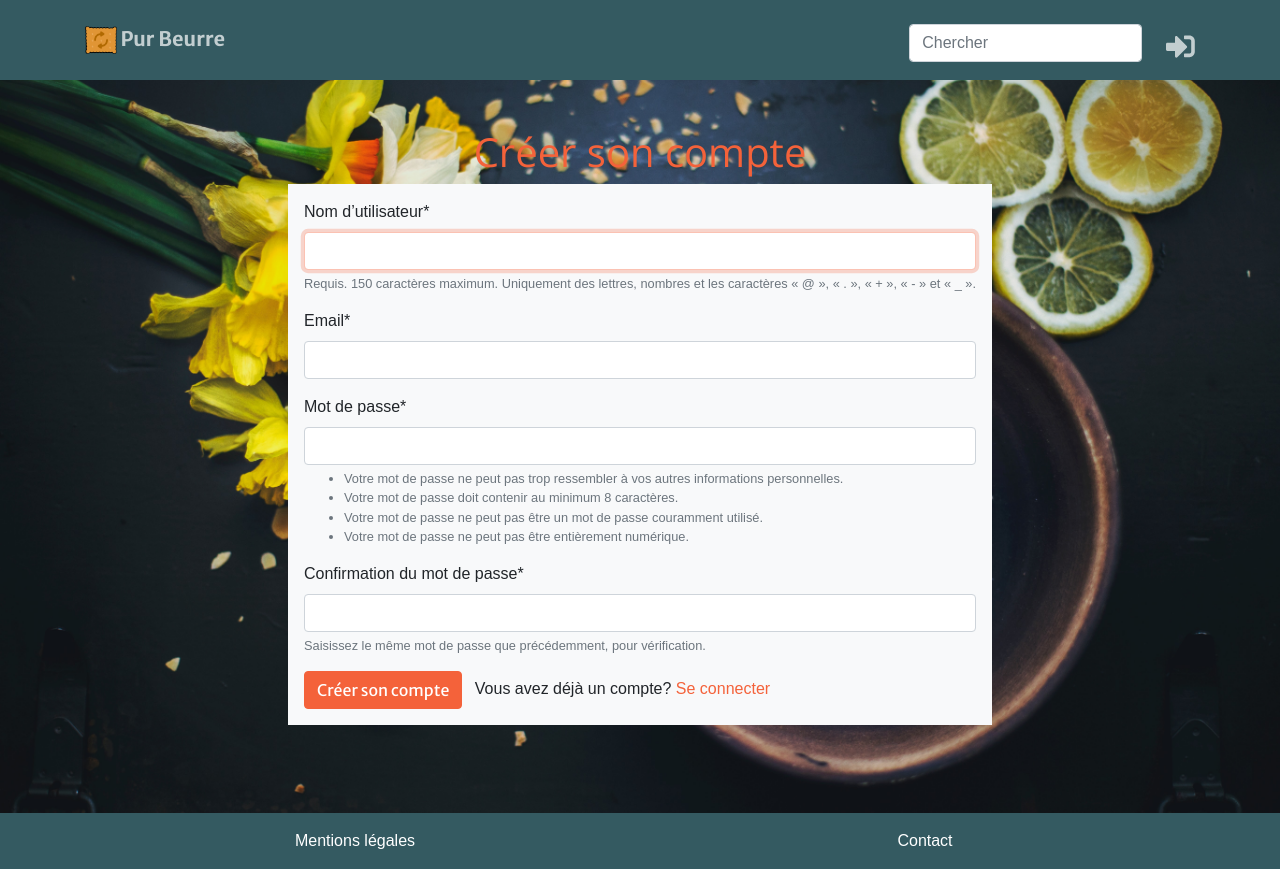
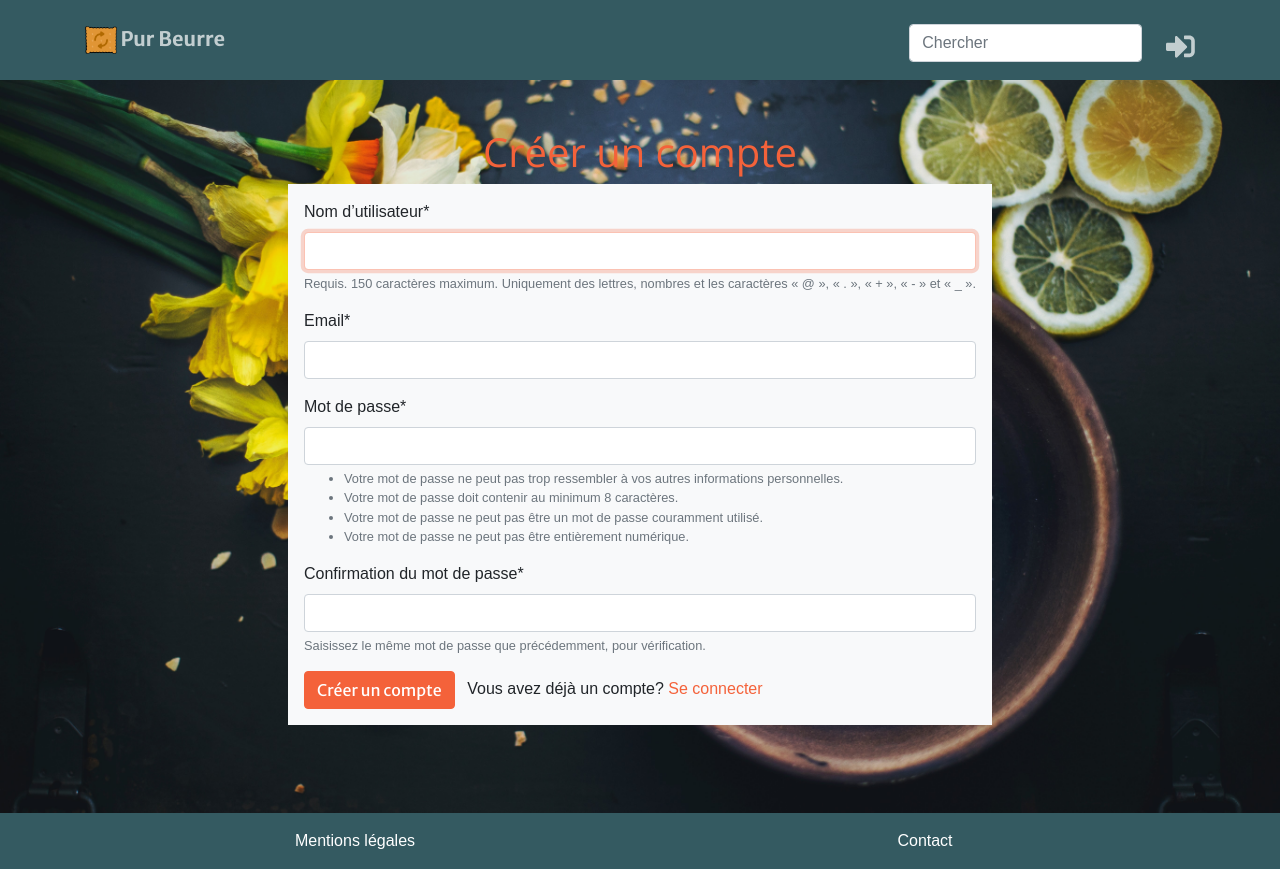
Before and after one commit to Tony380/Projet8, a Django app: page /user/register in a window 1280 px wide. Run offline with Django 3.2, Linux system fonts and the light colour scheme; some libraries are stand-ins or nearby versions; some web fonts are replaced.

Commit message:
Formulaire user login logout profile

```diff
--- a/purbeurre/templates/user/register.html
+++ b/purbeurre/templates/user/register.html
@@ -6,13 +6,13 @@
 <section id="login">
     <div class="container">
         <div class="row justify-content-center text-primary">
-            <h1>Créer son compte</h1>
+            <h1>Créer un compte</h1>
         </div>
         <div class="row justify-content-center">
             <form method="post" class="bg-light p-3 w-60">
                 {% csrf_token %}
                 {{ form|crispy }}
-                <button type="submit" class="btn btn-primary">Créer son compte</button>
+                <button type="submit" class="btn btn-primary">Créer un compte</button>
                 <span class="ml-2">Vous avez déjà un compte? <a href="{% url 'user:login' %}">Se connecter</a></span>
             </form>
         </div>
```
